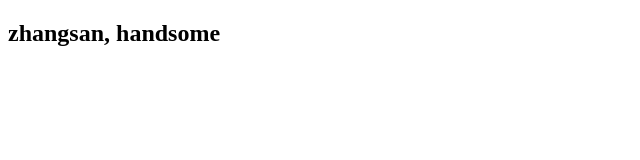
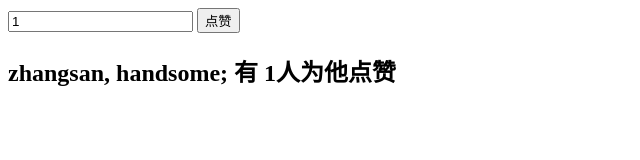
Before and after one commit to lei-hsia/vue2, a website: page index.html in a window 1280 px wide. Shown: the whole page, without its empty margins (0-640 px from the left). Drawn offline with nearby package versions, Linux system fonts and the light colour scheme.

Commit message:
vue双向绑定,v-xx事件处理

```diff
--- a/index.html
+++ b/index.html
@@ -7,18 +7,31 @@
 </head>
 <body>
     <div id="app">
-        <h2>{{name}}, handsome</h2>
+        <input type="text" v-model="num">
+        <button v-on: click="num++">点赞</button>
+        <h2>{{name}}, handsome; 有 {{num}}人为他点赞</h2>
     </div>
 
     <script src="./node_modules/vue/dist/vue.js"></script>
 
+    <!-- 页面变，数据就变, 省略了中间所有的渲染过程; MVVM模型: 页面和数据的双向绑定 -->
     <script>
+        // 1. vue声明式渲染;
         let vm = new Vue({
             el: "#app",
             data: {
-                name: "zhangsan"
+                name: "zhangsan",
+                num: 1  // Vue对象要管控这个input框中的值
             }
         });
+
+        // 2. 双向绑定: 数据变页面就变；页面变数据也跟着变; 模型变=>试图变; vice versa
+
+        // 3. 事件处理
+
+        // v-xx: 指令
+
+        //
 
     </script>
 </body>
```
